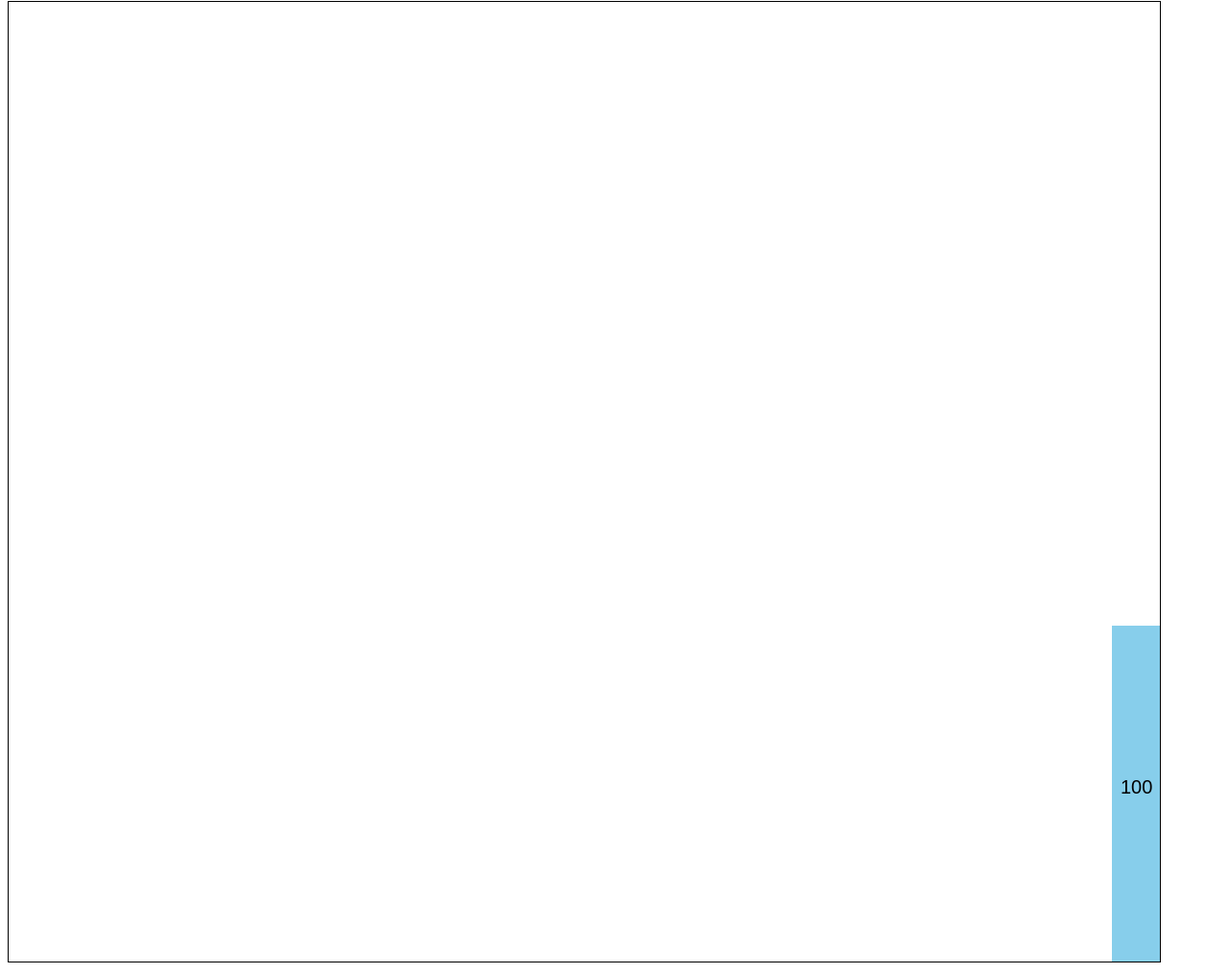
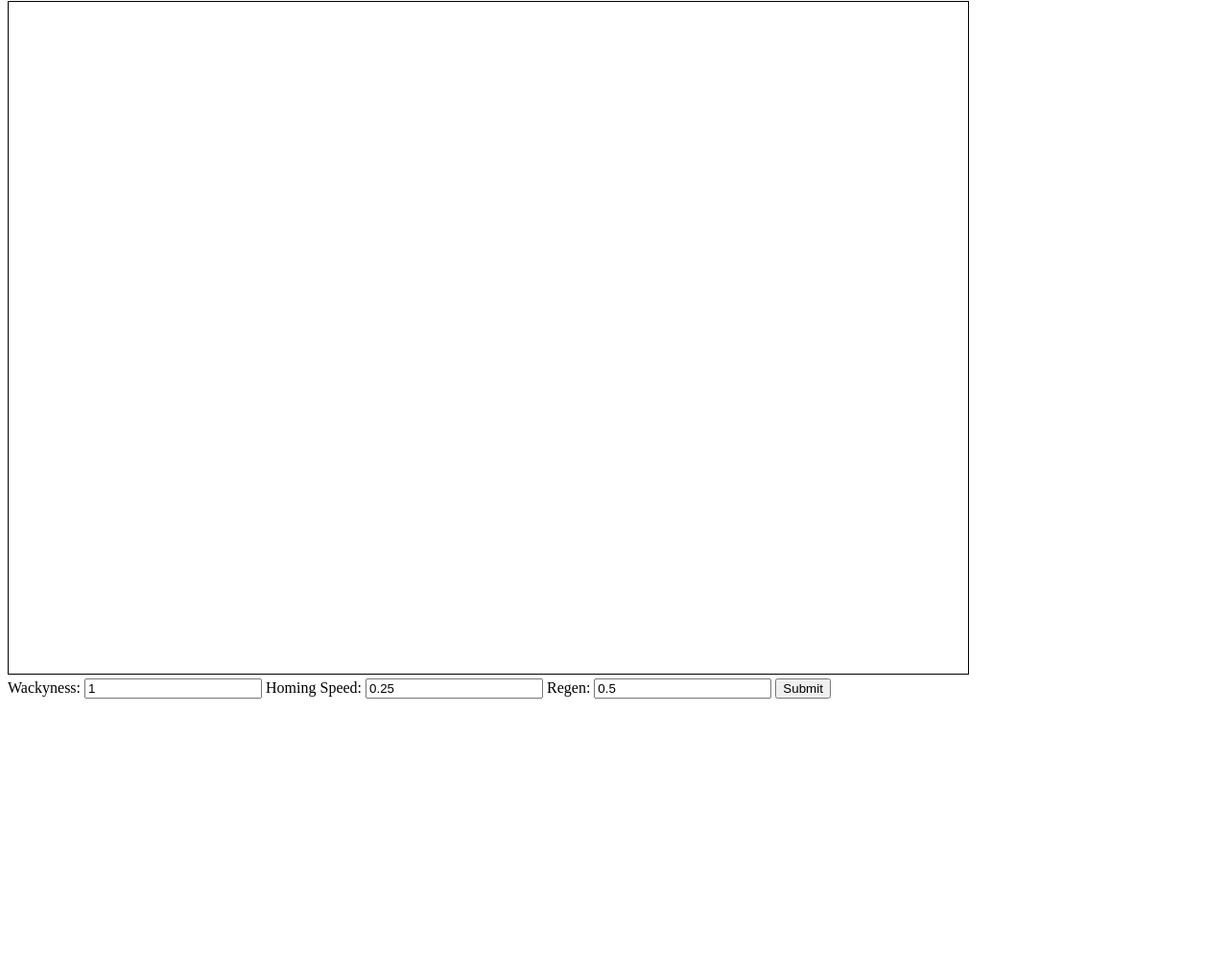
Before and after one commit to eHolmesSchool/OOP-in-JS, a plain HTML site: page OOP in JS/index.html in a window 1280 px wide. Shown: the part 79-1094 px from the top of the page at 96% size. After the commit the page ends 815 px from the top, so only its background shows below. Drawn offline with Linux system fonts and the light colour scheme.

Commit message:
Update index.html

```diff
--- a/OOP in JS/index.html
+++ b/OOP in JS/index.html
@@ -8,7 +8,21 @@
 </head>
 <body>
     <h1>You've collided bubbles <object id="collisionDisplay">0</object> times and broken <object id="destroyedDisplay">0</object> targets</h1>
-    <canvas id="canvas" width="1200" height="1000" style="border:1px solid #000000;"></canvas>
+
+
+
+    <canvas id="canvas" width="1000" height="700" style="border:1px solid #000000;"></canvas>
+    <br>
+
+    <label for="wackyness">Wackyness:</label>
+    <input type="number" id="wackyness" name="wackyness" value ="1">
+    <label for="homingSp">Homing Speed:</label>
+    <input type="number" id="homingSp" name="homingSp" value ="0.25">
+    <label for="regen">Regen:</label>
+    <input type="number" id="regen" name="regen" value ="0.5">
+    <input type="submit">
+
+
     <script src="draw.js"></script>
     <script src="script.js"></script>
 </body>
```
